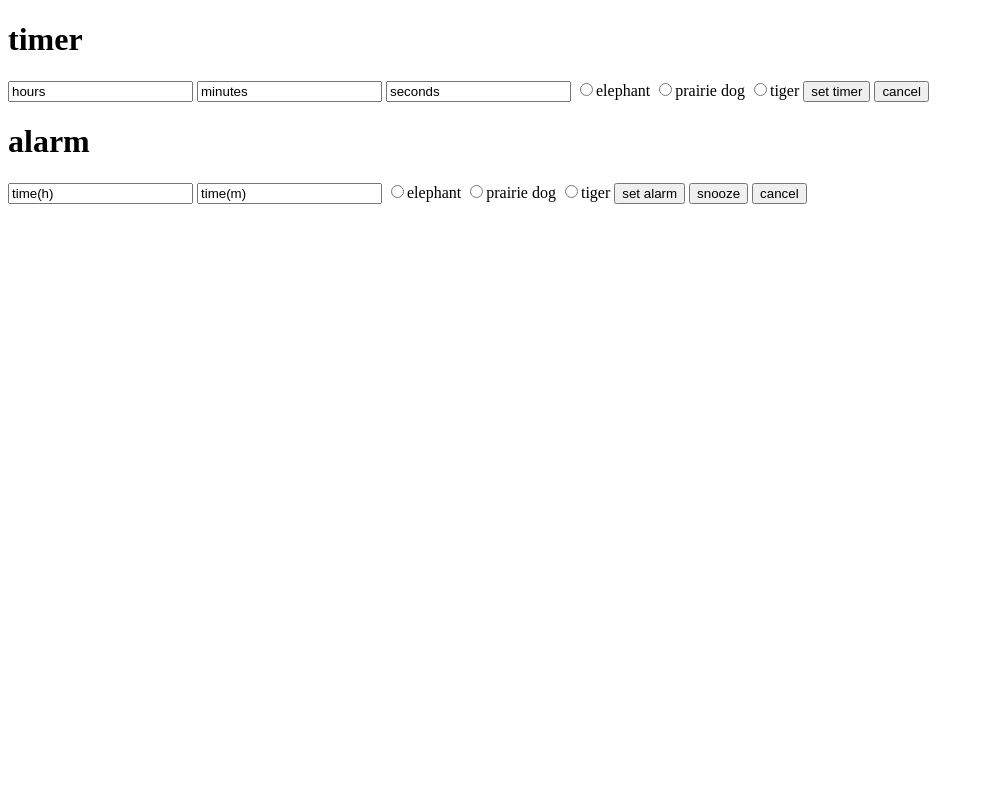
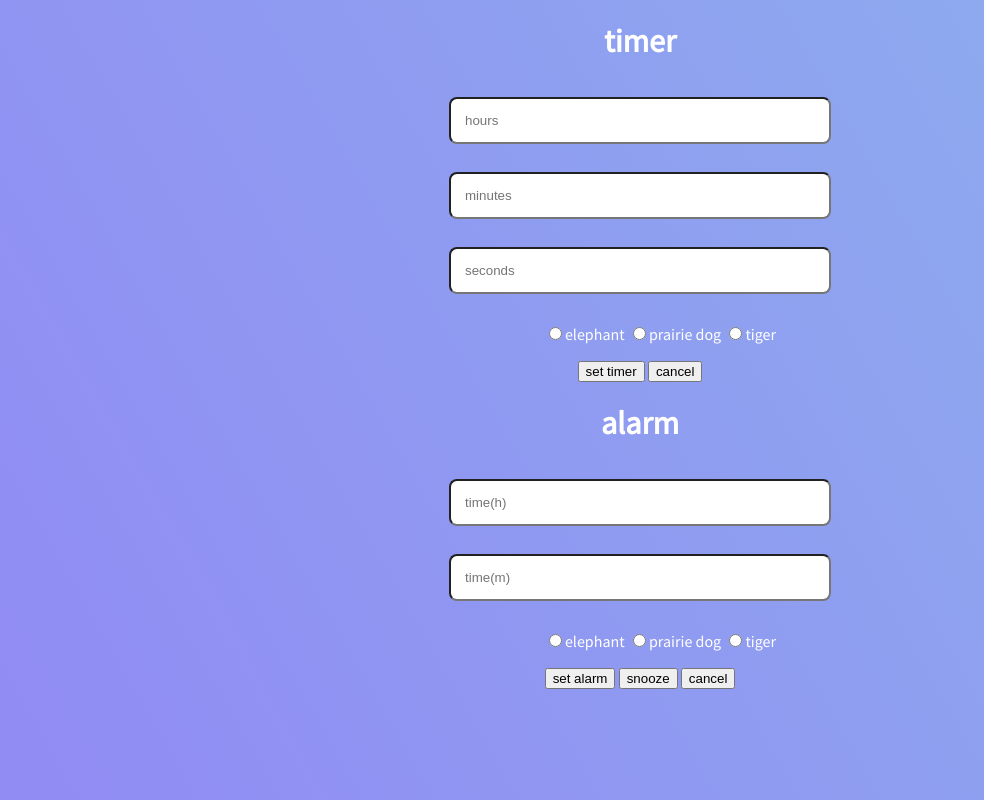
Before and after one commit to LisaBee224/alarm-clock, a plain HTML site: page index.html in a window 1280 px wide. Shown: the whole page, without its empty margins (0-984 px from the left). Drawn offline with Linux system fonts and the light colour scheme.

Commit message:
add styling

```diff
--- /dev/null
+++ b/css.css
@@ -0,0 +1,43 @@
+
+body{
+  background: linear-gradient(240deg, #3f2466, #496ba9, #8dafed, #9750ff);
+background-size: 800% 800%;
+
+-webkit-animation: AnimationName 35s ease infinite;
+-moz-animation: AnimationName 35s ease infinite;
+animation: AnimationName 35s ease infinite;
+
+@-webkit-keyframes AnimationName {
+    0%{background-position:63% 0%}
+    50%{background-position:38% 100%}
+    100%{background-position:63% 0%}
+}
+@-moz-keyframes AnimationName {
+    0%{background-position:63% 0%}
+    50%{background-position:38% 100%}
+    100%{background-position:63% 0%}
+}
+@keyframes AnimationName {
+    0%{background-position:63% 0%}
+    50%{background-position:38% 100%}
+    100%{background-position:63% 0%}
+}
+color: #fff;
+font-family: 'Source Sans Pro', sans-serif;
+text-align:center;
+
+}
+#container{
+  width: 700px;
+  margin:0 auto;
+}
+input[type=text]{
+  width: 50%;
+  padding:2%;
+  margin:2%;
+  border-radius: 8px;
+
+}
+input[type=button]{
+  padding:4%;
+}
--- a/index.html
+++ b/index.html
@@ -1,16 +1,23 @@
 <!DOCTYPE html>
 <html>
-<head><title>
+<head>
+<link rel="stylesheet" type="text/css" href="css.css">
+<link href='https://fonts.googleapis.com/css?family=Source+Sans+Pro' rel='stylesheet' type='text/css'>
+<title>
 </title>
 </head>
 <body>
+<div id="container">
 <h1>timer</h1>
-<input type="text" value="hours" id="h"/>
-<input type="text" value="minutes" id="m"/>
-<input type="text" value="seconds" id="s"/>
+<input type="text" placeholder="hours" id="h"/>
+<input type="text" placeholder="minutes" id="m"/>
+<input type="text" placeholder="seconds" id="s"/>
+
+<ul class="opt">
 <input type="radio" id="aud1">elephant</input>
 <input type="radio" id="aud2">prairie dog</input>
 <input type="radio" id="aud3">tiger</input>
+</ul>
 <audio id="file1"> <source src ="elephant3.wav" type="audio/wav"></audio>
 <audio id="file2"> <source src ="prairedog.wav" type="audio/wav"></audio>
 <audio id="file3"> <source src ="Tiger1.wav" type="audio/wav"></audio>
@@ -21,19 +28,22 @@
 <button onclick="cancel()">cancel</button>
 
 <h1>alarm</h1>
-<input type="text" value="time(h)" id="hour"/>
-<input type="text" value="time(m)" id="minute" />
+<input type="text" placeholder="time(h)" id="hour"/>
+<input type="text" placeholder="time(m)" id="minute" />
+<ul class="opt">
 <input type="radio" id="aud4">elephant</input>
 <input type="radio" id="aud5">prairie dog</input>
 <input type="radio" id="aud6">tiger</input>
+</ul>
 <button onclick="setalarm()">set alarm</button>
 
 
 <button onclick ="snooze()">snooze</button>
 
 <button onclick="cancel()">cancel</button>
+</div>
+<script src="js.js"></script>
 
-<script src="js.js"></script>
 </body>
 
 </html>
--- a/js.js
+++ b/js.js
@@ -10,10 +10,9 @@
    aud = document.getElementById('file3');
   }
   else console.log('nothing checked');
-    hour = document.getElementById('h').value;
-    minute = document.getElementById('m').value;
-    sec = document.getElementById('s').value;
-
+    hour = document.getElementById('h').value || 0;
+    minute = document.getElementById('m').value || 0;
+    sec = document.getElementById('s').value || 0;
     hour = hour * 3600000;
     minute = minute * 60000;
     sec = sec * 1000;
```
